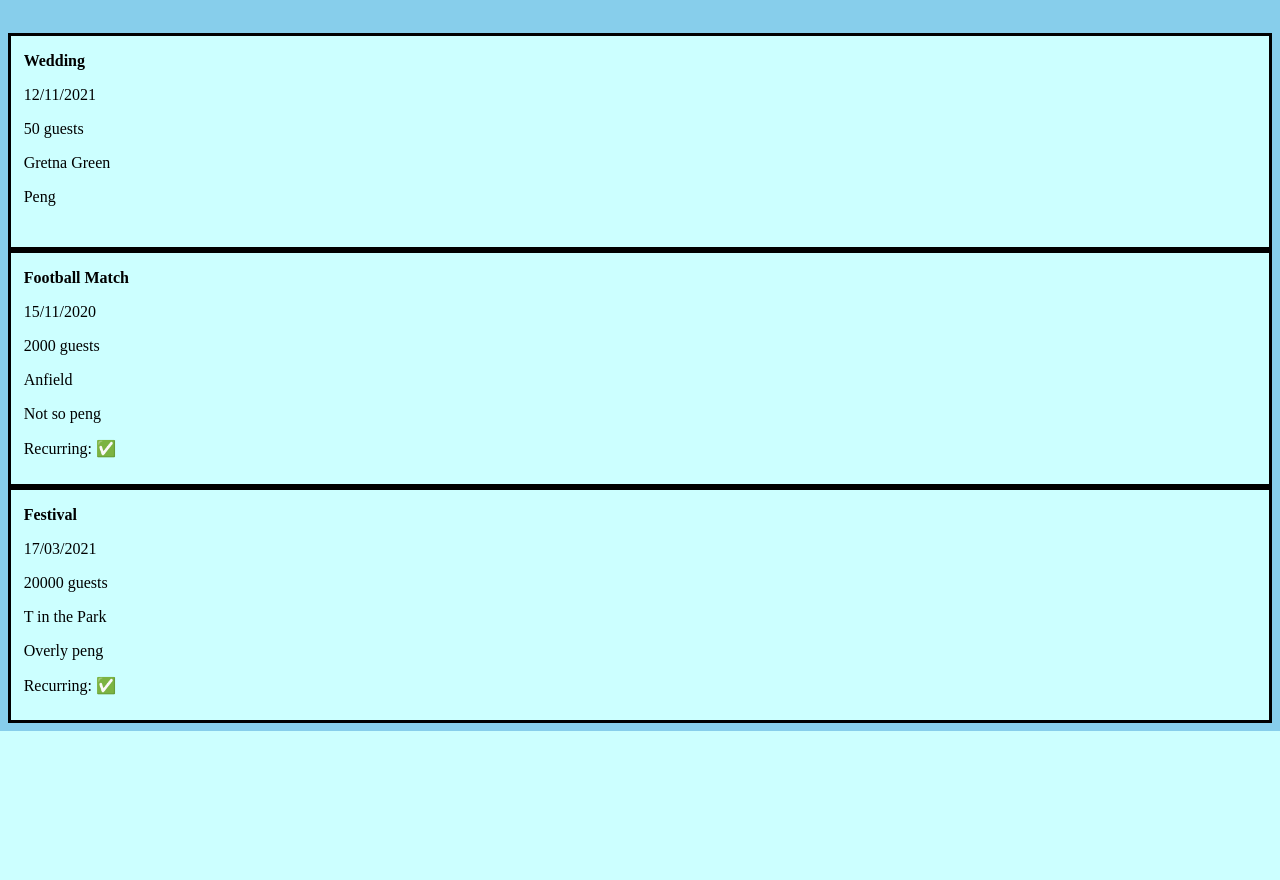
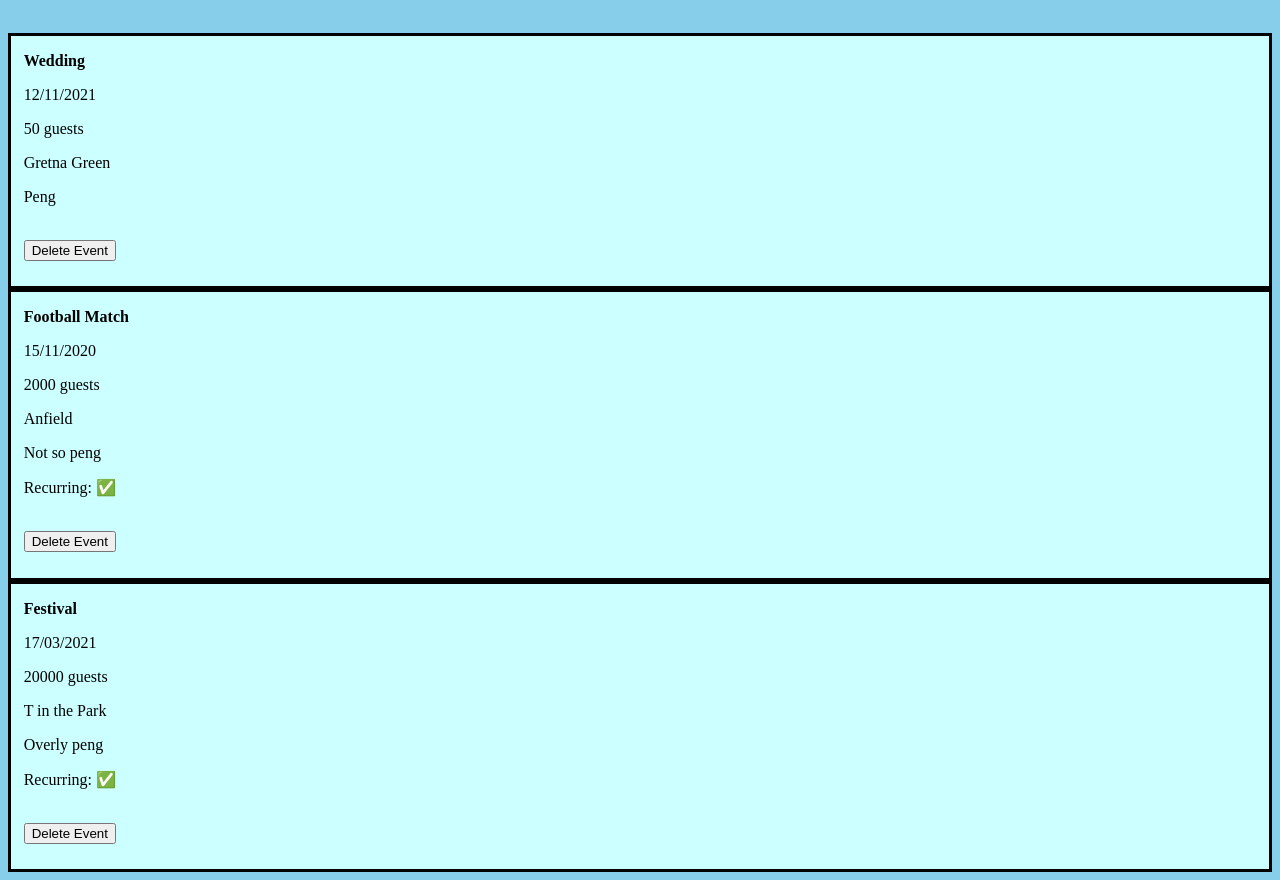
Before and after one commit to stmccoy/flask_lab_2, a Flask app: page / in a window 1280 px wide. Shown: the part 477-1357 px from the top of the page. Before the commit the page ends 1208 px from the top, so only its background shows below. Run offline with Flask 2, Linux system fonts and the light colour scheme.

Commit message:
added delete button with no functionality

```diff
--- a/templates/index.html
+++ b/templates/index.html
@@ -29,8 +29,10 @@
         <p>{{ event.room_location }}</p>
         <p>{{ event.description }}</p>
         {% if event.recurring %}
-        <span>Recurring: ✅</span>
+        <p>Recurring: ✅</p>
         {% endif %}
+        <br>
+        <input type="submit" value="Delete Event">
     </div>
     {% endfor %}
 
```
